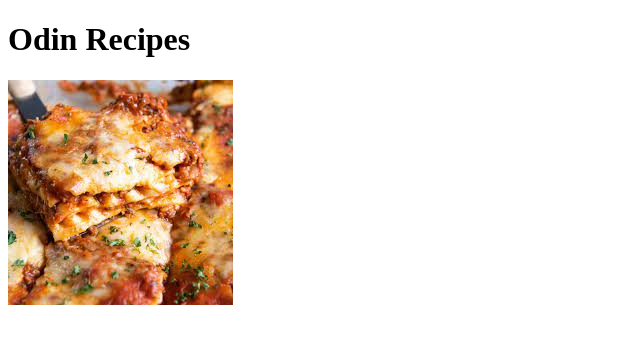
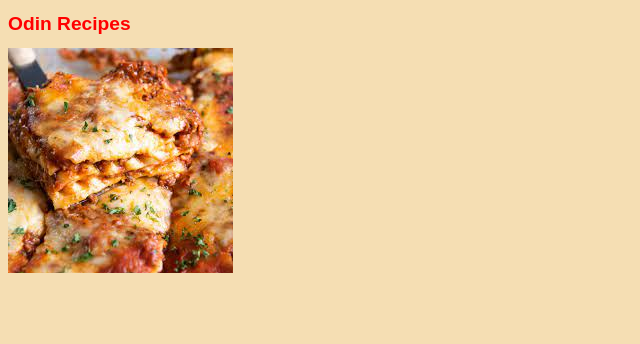
Before and after one commit to SirGram/odin-recipes, a plain HTML site: page index.html in a window 1280 px wide. Shown: the whole page, without its empty margins (0-640 px from the left). Drawn offline with Linux system fonts and the light colour scheme.

Commit message:
Added css

```diff
--- a/index.html
+++ b/index.html
@@ -5,10 +5,11 @@
     <meta http-equiv="X-UA-Compatible" content="IE=edge">
     <meta name="viewport" content="width=device-width, initial-scale=1.0">
     <title>Document</title>
+    <link rel="stylesheet" href="styles.css">
 </head>
 <body>
 
-    <h1>Odin Recipes</h1>
+    <h1 id="title">Odin Recipes</h1>
     <a href="./recipes/lasagna.html"><img src="./images/lasagna.jpg"  alt="Lasagna">
     </a>
 </body>
--- /dev/null
+++ b/styles.css
@@ -0,0 +1,8 @@
+*{
+    background-color: wheat;
+    font-family: Arial, Helvetica, sans-serif;
+}
+#title{
+    color:red;
+    font-size:larger;
+}
```
